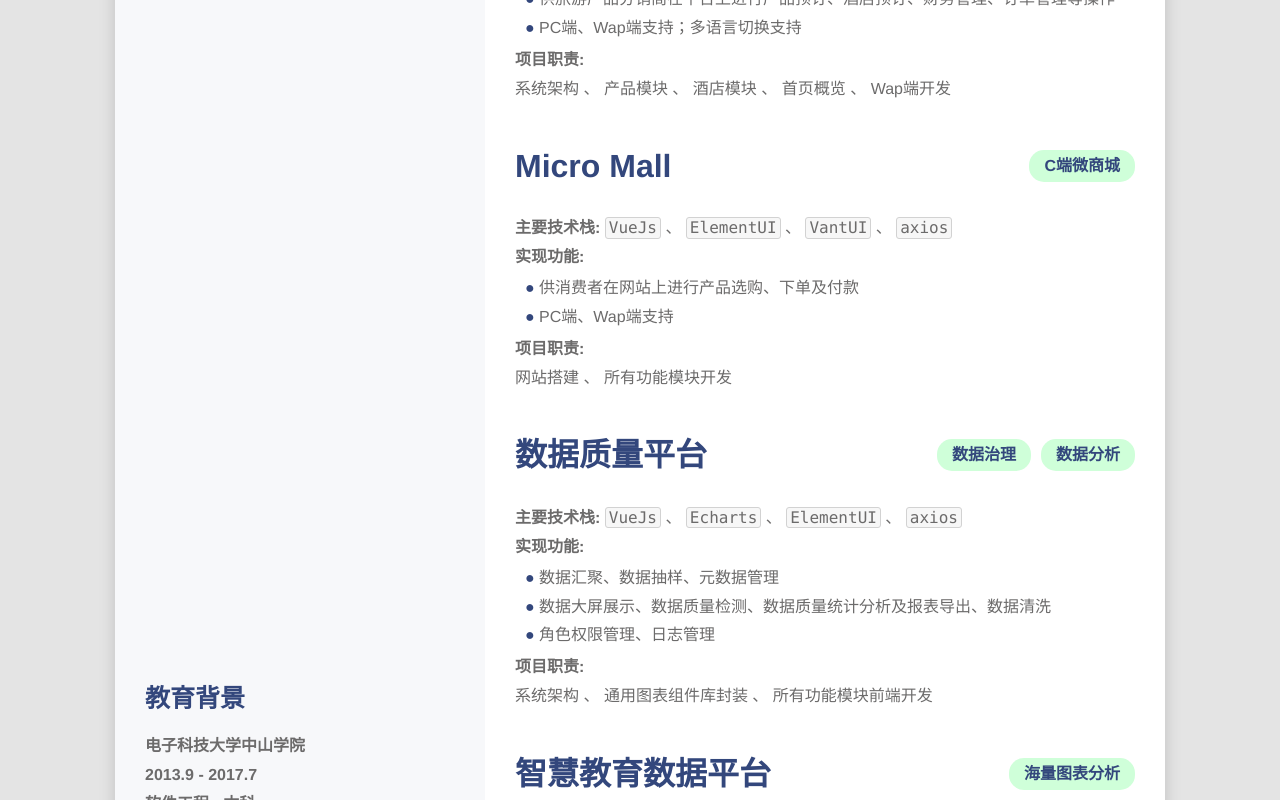
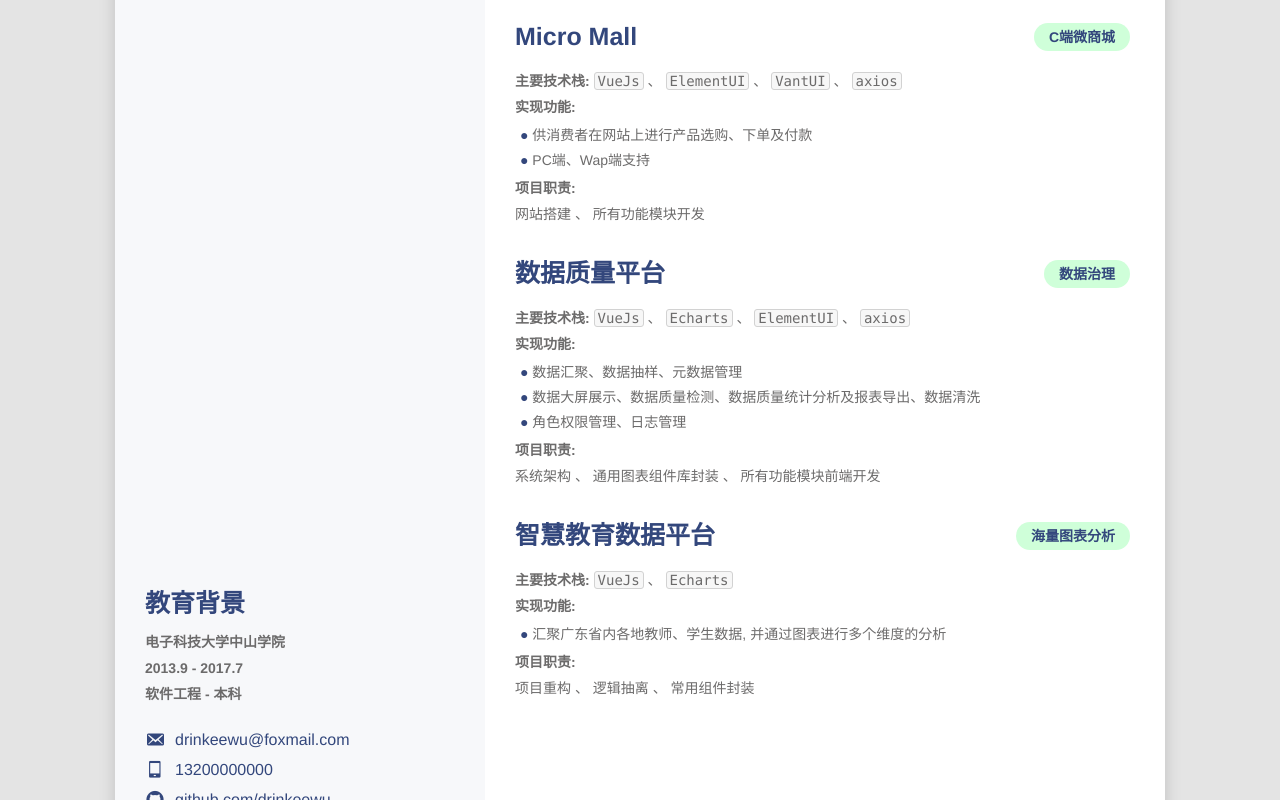
Before and after one commit to drinkeewu/resume, a Vue app in the folder vue-resume/: page /#/ in a window 1280 px wide. Shown: the part 680-1480 px from the top of the page. Built offline with nearby package versions, Linux system fonts and the light colour scheme.

Commit message:
style: 字体大小优化

```diff
--- a/vue-resume/src/App.vue
+++ b/vue-resume/src/App.vue
@@ -10,6 +10,7 @@
   -moz-osx-font-smoothing: grayscale;
   color: #2c3e50;
   overflow: auto;
+  font-size: 14px;
   @media screen and (max-width: 1049px){
     height: 100%;
   }
--- a/vue-resume/src/components/icon-line/IconLine.vue
+++ b/vue-resume/src/components/icon-line/IconLine.vue
@@ -48,9 +48,9 @@ export default {
 .comp-icon-line {
   display: flex;
   align-items: center;
-  font-size: 18px;
+  font-size: 16px;
   .iconfont {
-    font-size: 22px;
+    font-size: 20px;
   }
   .text {
     margin-left: 10px;
--- a/vue-resume/src/components/progress/Progress.vue
+++ b/vue-resume/src/components/progress/Progress.vue
@@ -76,6 +76,7 @@ export default {
   display: flex;
   align-items: center;
   margin-bottom: 15px;
+  font-size: 16px;
   &-name {
     margin-right: 10px;
     text-align: right;
--- a/vue-resume/src/components/text-section/TextSection.vue
+++ b/vue-resume/src/components/text-section/TextSection.vue
@@ -43,13 +43,14 @@ export default {
 };
 </script>
 
-<style scoped lang="scss">
+<style  lang="scss">
 $text-color: #6c6b6b;
 .comp-text-section {
   margin: 20px 0;
   text-align: left;
   &__title {
     h1 {
+      margin: 10px 0;
       font-size: 25px;
     }
   }
--- a/vue-resume/src/views/content/project/Project.vue
+++ b/vue-resume/src/views/content/project/Project.vue
@@ -9,6 +9,7 @@
         <flex
           justify="space-between"
           align="center"
+          wrap="wrap"
         >
           <h1>{{ project.title }}</h1>
           <div
@@ -112,11 +113,14 @@ export default {
             '角色权限管理、日志管理',
           ],
           dutys: ['系统架构', '通用图表组件库封装', '所有功能模块前端开发'],
-          tags: ['数据治理', '数据分析'],
+          tags: ['数据治理'],
         },
         {
           title: '智慧教育数据平台',
           techs: ['VueJs', 'Echarts'],
+          features: [
+            '汇聚广东省内各地教师、学生数据, 并通过图表进行多个维度的分析',
+          ],
           tags: ['海量图表分析'],
           dutys: ['项目重构', '逻辑抽离', '常用组件封装'],
         },
@@ -136,7 +140,7 @@ export default {
 @import "../../../styles/common.scss";
 ul {
   margin: 0;
-  padding-left: 10px;
+  padding-left: 5px;
 }
 ul li {
   list-style: none;
@@ -151,13 +155,16 @@ ul li {
   display: flex;
   flex-shrink: 0;
   .project-tag {
-    margin-left: 10px;
+    margin: 10px 5px;
     background: #cfffd9;
     color: $deep-blue;
     padding: 0 15px;
     line-height: 2;
     border-radius: 15px;
     font-weight: bold;
+    &:first-child {
+      margin-left: 0;
+    }
   }
 }
 </style>
```
